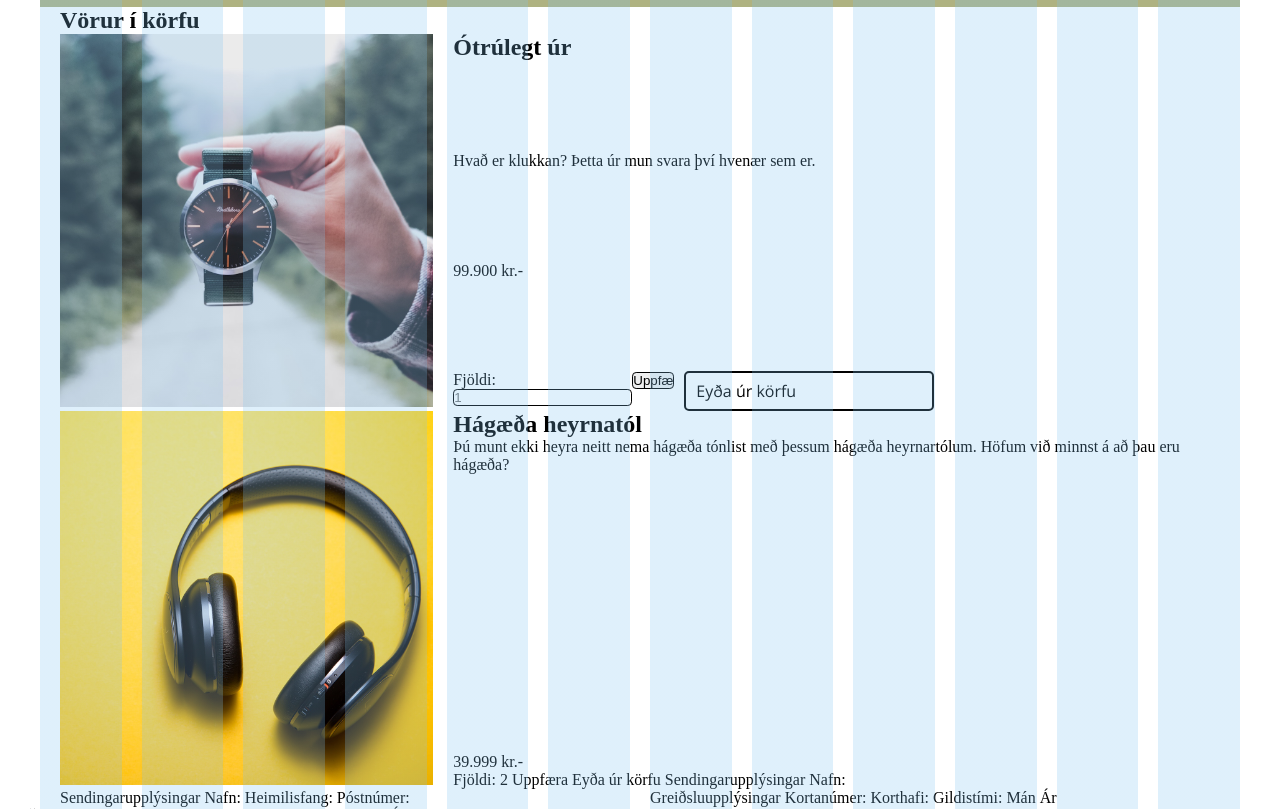
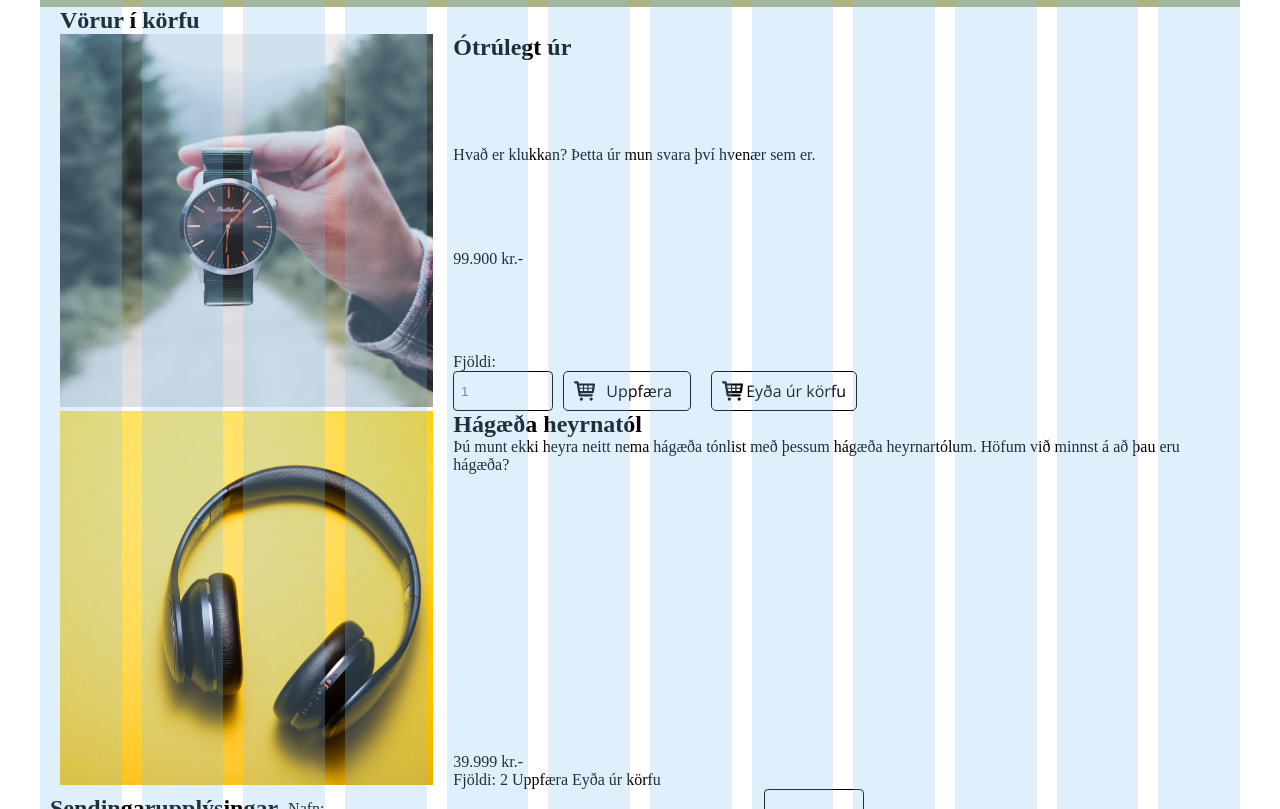
Before and after one commit to guu4/swind, a website: page pages/cart.html in a window 1280 px wide. Shown: the part 143-952 px from the top of the page. Drawn offline with nearby package versions, Linux system fonts and the light colour scheme; files that its build step writes are made by us from their sources.

Commit message:
Worked on cart-form and info-form in cart. cart-from almost done but just started on info-form.

```diff
--- a/pages/cart.html
+++ b/pages/cart.html
@@ -53,11 +53,17 @@
                 <label>Fjöldi:</label>
                 <input name="quantity" type="number" placeholder="1">
               </div>
-              <div class="form__product_item">
-                <input name="update" type="submit" value="Uppfæ">
+              <div class="form__product__item">
+                <button class="button button--cart">
+                  <img class="header__image" src="../img/cart.svg">
+                  <div class="button__text">Uppfæra</span>
+                </button>
               </div>
-              <div class="form__product_item">
-                <button class="button button--cart">Eyða úr körfu</button>
+              <div class="form__product__item">
+                <button class="button button--cart">
+                  <img class="header__image" src="../img/cart.svg">
+                  Eyða úr körfu
+                </button>
               </div>
             </div>
           </div>
@@ -83,17 +89,29 @@
                   2
                   Uppfæra
                   Eyða úr körfu
-                  Sendingarupplýsingar
-                  Nafn:
               </div>
             </div>
           </div>
         </div>
 
-        <div class="grid__row">
-          <div class="grid__col grid__col--info">
-            Sendingarupplýsingar
-            Nafn:
+        <form>
+          <div class="grid__row grid__row--form">
+            <h2 class="title">
+              Sendingarupplýsingar
+            </h2>
+            <div class="grid__col grid__col--__label">
+              Nafn:
+            </div>
+            <div class="grid__col grid__col--input">
+              <input name="name" type="text">
+            </div>
+          </div>
+        </form>
+
+
+
+
+
 
             Heimilisfang:
 
--- a/scss/button.scss
+++ b/scss/button.scss
@@ -20,14 +20,21 @@
 
   &--cart {
     background-color: $white;
-    border: 2px solid $black;
+    border: 1px solid $black;
     text-align: left;
+    width: auto;
     padding: 0 10px;
     margin: 0 10px;
+    display: flex;
+    align-items: center;
 
     &:hover {
       background-color: $red;
       color: $black;
     }
   }
+
+  &__text {
+    margin: 0 0.5em;
+  }
 }
--- a/scss/cart.scss
+++ b/scss/cart.scss
@@ -16,6 +16,11 @@ main {
 
     @media (min-width: $bpoint__narrow) {
       flex-direction: row;
+    }
+
+    &--form {
+      flex-direction: row;
+      align-items: center;
     }
   }
 
@@ -42,8 +47,13 @@ main {
 
     &--info {
       @media (min-width: bpoint__narrow) {
-        widows: 50%;
+        width: 50%;
       }
+    }
+
+    &--label {
+    height: 40px;
+    line-height: 40px;
     }
 
     &__description {
@@ -58,10 +68,13 @@ main {
       justify-content: flex-end;
     }
   }
+
+
 }
 
 .form__product {
   display: flex;
+  align-items: flex-end;
 
   &__item {
 
@@ -75,6 +88,9 @@ main {
 input {
   border: 1px solid $black;
   border-radius: 0.3125em;
+  width: 7.5em;
+  height: 40px;
+  padding-left: 0.5em;
 }
 
 
```
